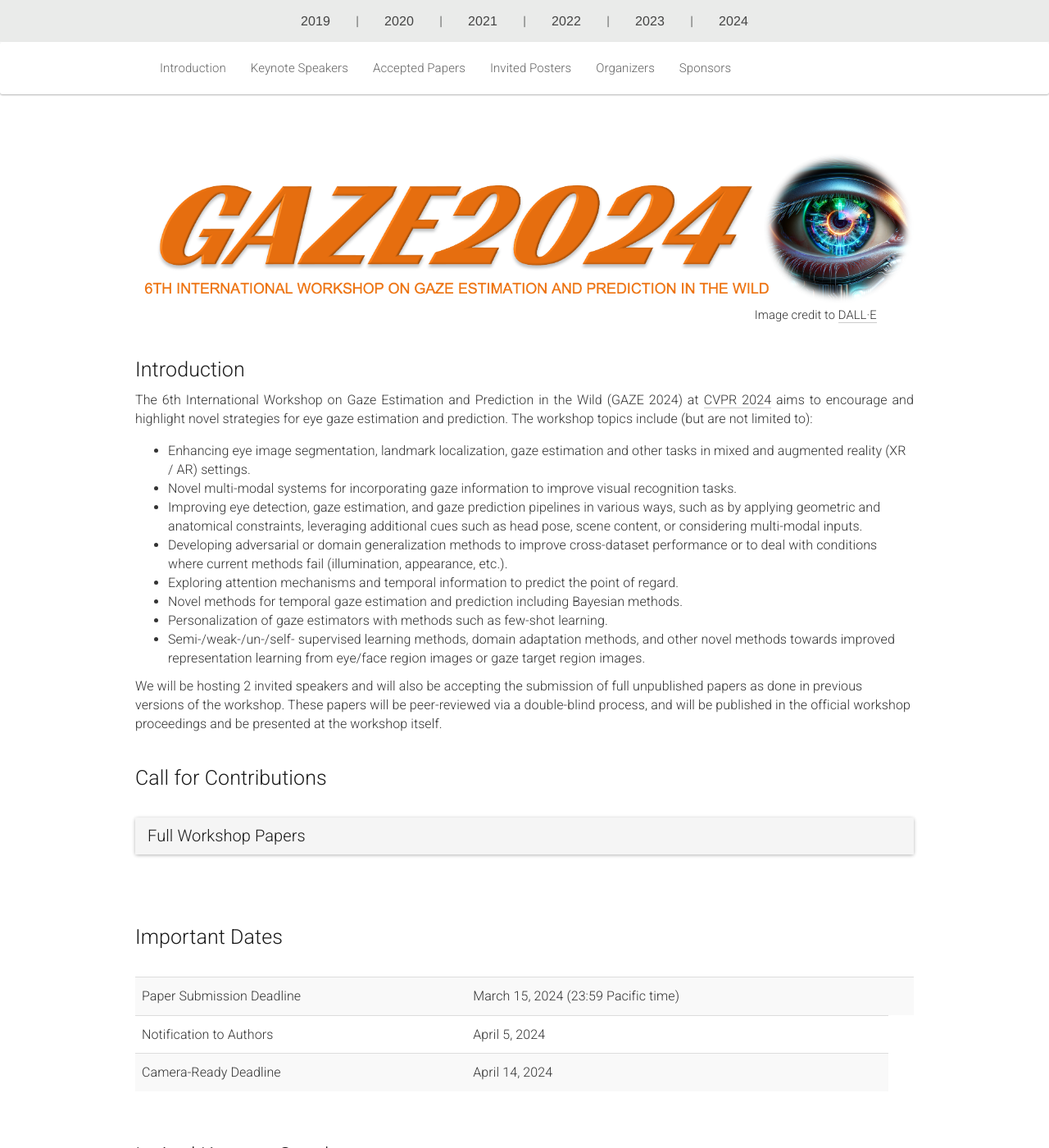
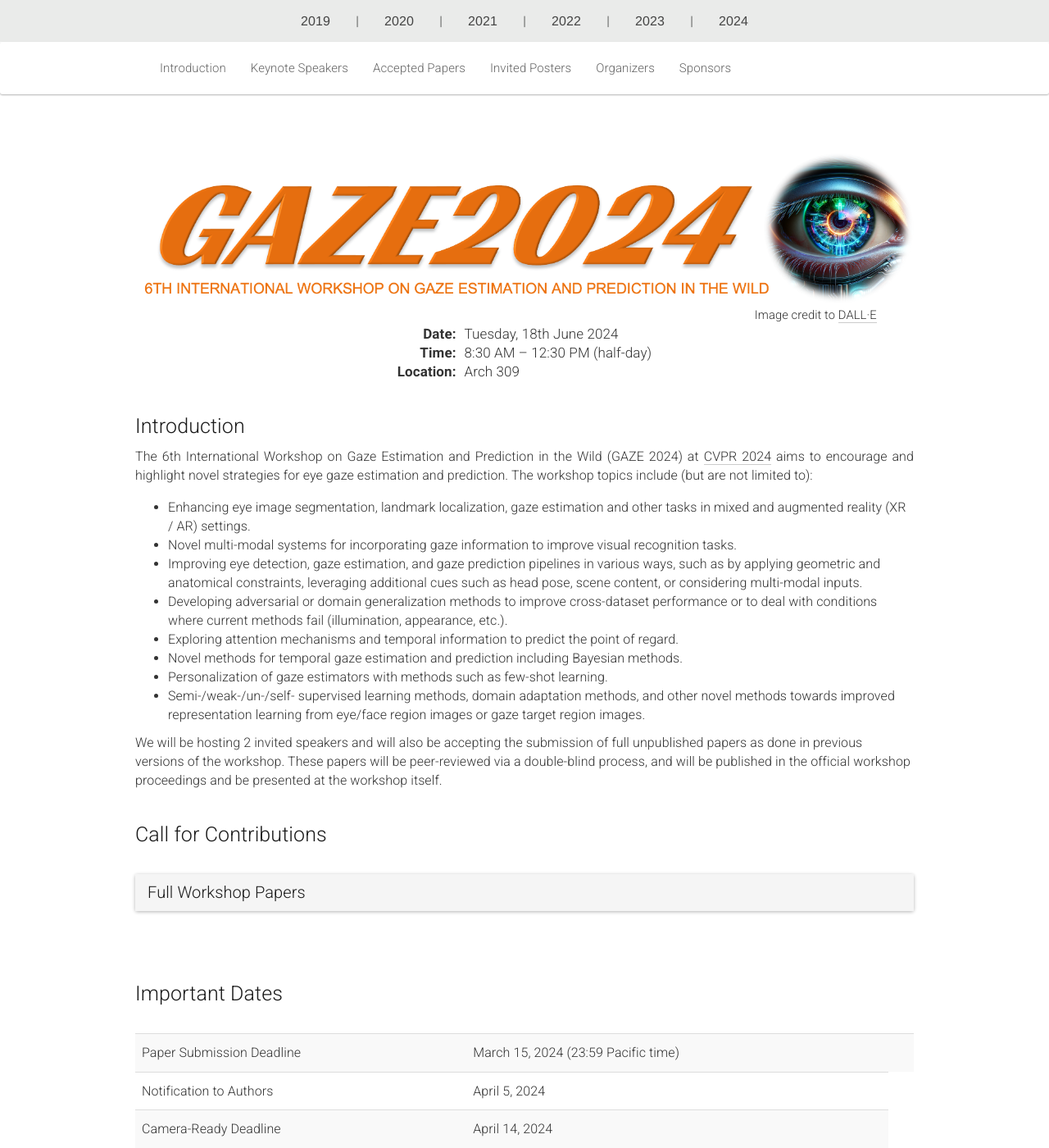
Before and after one commit to gazeworkshop/gazeworkshop.github.io, a Jekyll site: the page built from _pages/home_2024.md, in a window 1280 px wide and 1400 px high. Shown: the whole window at 82% size. Built offline with Jekyll 4.4.1, drawn with Linux system fonts in a browser that asks for light colours; nearby versions of some CDN libraries; some of the changed text lies outside the part shown.

Commit message:
Add workshop date details

```diff
--- a/2024/css/main.css
+++ b/2024/css/main.css
@@ -65,6 +65,16 @@ h3 {
 .page-header {
   margin-top: 20px;
   /*border-color: #3498db;*/
+}
+
+table.event-details {
+  font-size: 17px;
+}
+
+table.event-details td.item {
+  font-weight: bold;
+  text-align: right;
+  padding-right: 10px;
 }
 
 p.authors {
--- a/_pages/home_2024.md
+++ b/_pages/home_2024.md
@@ -17,18 +17,13 @@ acknowledgements: ""
     <img class="img-fluid" src="{{ "img/banner.png" | prepend:site.baseurl }}">
     <small style="float:right;margin-top:0mm;margin-right:12mm;">Image credit to <a href="https://openai.com/dall-e-3" target="_blank">DALL·E</a></small>
     <br><br>
-    <!--<p><center>
-      Monday Morning, 20th June 2022 (half-day)
-      <br><br>
-      <b>7 papers</b> have been accepted in our GAZE2022 workshop.
-      <br>
-      Congratulations to all authors!
-      <br><br>
-      Coming soon
-      <br>
-      3pm - 8:20pm UTC
-      <br><br>
-    </center></p>-->
+    <center>
+      <table class="event-details">
+        <tr><td class="item">Date:     </td><td class="desc">Tuesday, 18th June 2024      </td></tr>
+        <tr><td class="item">Time:     </td><td class="desc">8:30 AM – 12:30 PM (half-day)</td></tr>
+        <tr><td class="item">Location: </td><td class="desc">Arch 309                     </td></tr>
+      </table>
+    </center>
   </div>
 </div><br>
 
@@ -101,6 +96,10 @@ acknowledgements: ""
         <tr>
           <td>Camera-Ready Deadline</td>
           <td>April 14, 2024</td>
+        </tr>
+        <tr>
+          <td>Workshop Day</td>
+          <td>June 18, 2024</td>
         </tr>
       </tbody>
     </table>
```
